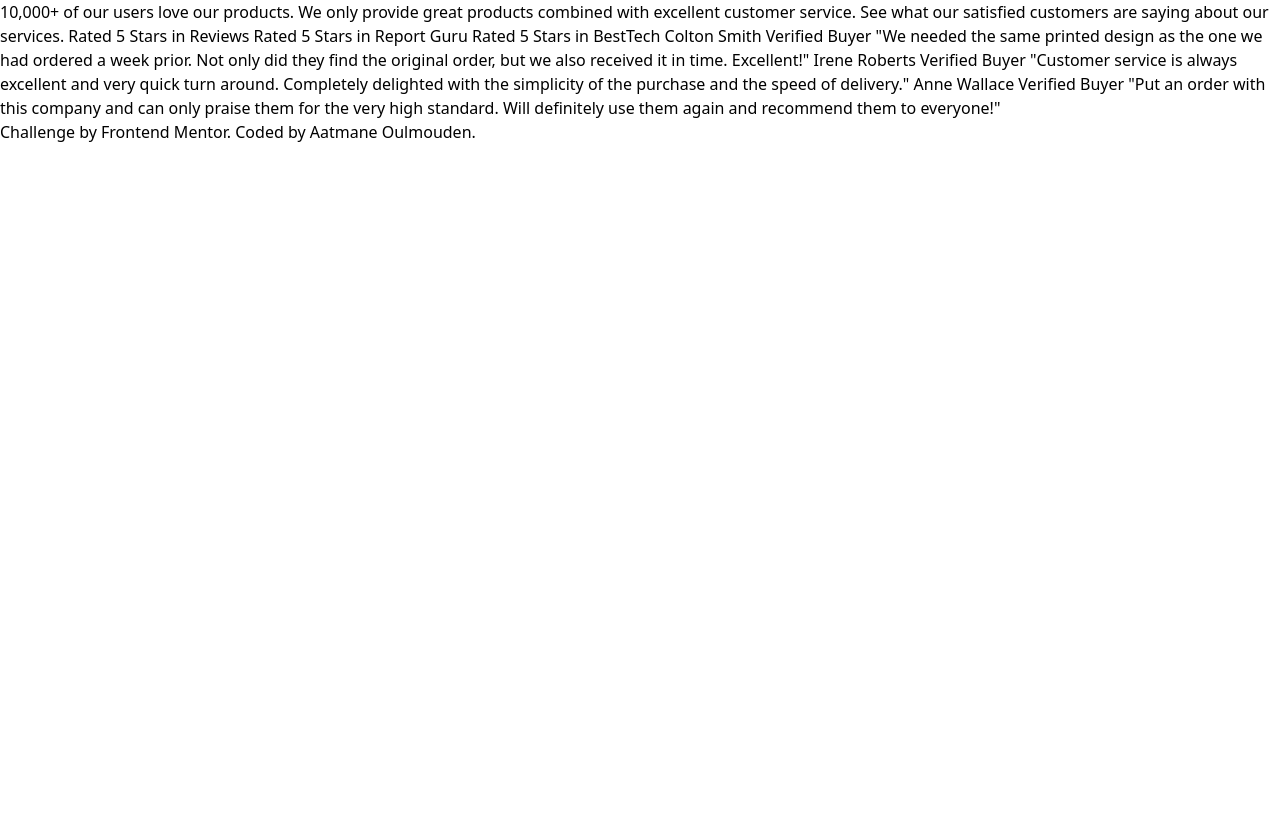
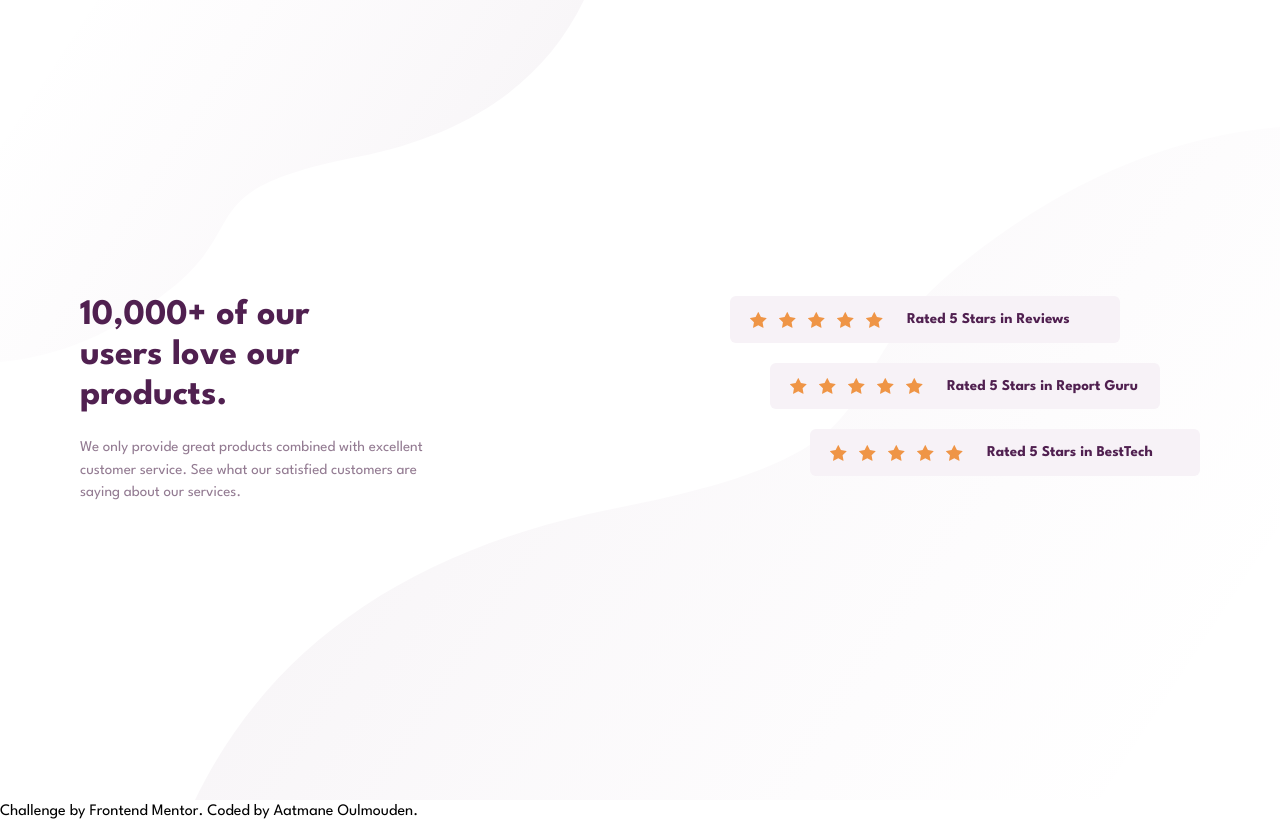
Before and after one commit to aatmaneoulmouden/social-proof-section, a website: page index.html in a window 1280 px wide. Before the commit the page ends 800 px from the top, so only its background shows below. Drawn offline with Linux system fonts and the light colour scheme.

Commit message:
Heading section

```diff
--- a/index.html
+++ b/index.html
@@ -13,7 +13,59 @@
 </head>
 
 <body>
-  10,000+ of our users love our products.
+  <main class="w-full h-screen relative">
+    <!-- start Patterns -->
+    <img src="./assets/images/bg-pattern-top-desktop.svg" alt="" class="top-pattern absolute top-0 left-0 -z-10">
+    <img src="./assets/images/bg-pattern-bottom-desktop.svg" alt="" class="bottom-pattern absolute right-0 bottom-0 -z-10">
+    <!-- end Patterns -->
+    <div class="container max-w-full">
+      <div class="h-screen flex justify-center items-center">
+        <section class="heading-wrapper w-full flex justify-between">
+          <div class="left">
+            <h1 class="text-4xl font-bold text-very-dark-magenta mb-5 max-w-[230px]">10,000+ of our users love our products.</h1>
+            <p class="text-body text-dark-grayish-magenta font-normal max-w-[348px]">
+              We only provide great products combined with excellent customer service.
+              See what our satisfied customers are saying about our services.
+            </p>
+          </div>
+          <div class="right w-fit">
+            <div class="review-card -ml-20">
+              <span class="starts-wrapper">
+                <img src="./assets/images/icon-star.svg" alt="star">
+                <img src="./assets/images/icon-star.svg" alt="star">
+                <img src="./assets/images/icon-star.svg" alt="star">
+                <img src="./assets/images/icon-star.svg" alt="star">
+                <img src="./assets/images/icon-star.svg" alt="star">
+              </span>
+              <p class="website">Rated 5 Stars in Reviews</p>
+            </div>
+            <div class="review-card -ml-10">
+              <span class="starts-wrapper">
+                <img src="./assets/images/icon-star.svg" alt="star">
+                <img src="./assets/images/icon-star.svg" alt="star">
+                <img src="./assets/images/icon-star.svg" alt="star">
+                <img src="./assets/images/icon-star.svg" alt="star">
+                <img src="./assets/images/icon-star.svg" alt="star">
+              </span>
+              <p class="website">Rated 5 Stars in Report Guru</p>
+            </div>
+            <div class="review-card">
+              <span class="starts-wrapper">
+                <img src="./assets/images/icon-star.svg" alt="star">
+                <img src="./assets/images/icon-star.svg" alt="star">
+                <img src="./assets/images/icon-star.svg" alt="star">
+                <img src="./assets/images/icon-star.svg" alt="star">
+                <img src="./assets/images/icon-star.svg" alt="star">
+              </span>
+              <p class="website">Rated 5 Stars in BestTech</p>
+            </div>
+          </div>
+        </section>
+        <section class="testimonials-wrapper"></section>
+      </div>
+    </div>
+  </main>
+  <!-- 10,000+ of our users love our products.
 
   We only provide great products combined with excellent customer service.
   See what our satisfied customers are saying about our services.
@@ -36,11 +88,12 @@
   Anne Wallace
   Verified Buyer
   "Put an order with this company and can only praise them for the very high
-  standard. Will definitely use them again and recommend them to everyone!"
+  standard. Will definitely use them again and recommend them to everyone!" -->
 
   <div class="attribution">
     Challenge by
-    <a href="https://www.frontendmentor.io?ref=challenge" target="_blank">Frontend Mentor</a>. Coded by <a href="#">Aatmane Oulmouden</a>.
+    <a href="https://www.frontendmentor.io?ref=challenge" target="_blank">Frontend Mentor</a>. Coded by <a
+      href="#">Aatmane Oulmouden</a>.
   </div>
 </body>
 
--- a/src/input.css
+++ b/src/input.css
@@ -1,3 +1,27 @@
+@import url('https://fonts.googleapis.com/css2?family=League+Spartan:wght@100..900&display=swap');
+
 @tailwind base;
 @tailwind components;
 @tailwind utilities;
+
+* {
+    font-family: "League Spartan", sans-serif;
+}
+
+@layer components {
+    .review-card {
+        @apply bg-light-grayish-magenta rounded-md px-5 py-3 w-[390px] flex items-center gap-x-6;
+    }
+
+    .review-card:not(:last-child) {
+        @apply mb-5;
+    }
+
+    .starts-wrapper {
+        @apply flex items-center gap-x-3;
+    }
+
+    .website {
+        @apply text-body font-bold text-very-dark-magenta;
+    }
+}
--- a/tailwind.config.js
+++ b/tailwind.config.js
@@ -2,7 +2,36 @@
 module.exports = {
   content: ["./**/*.{html,js}"],
   theme: {
-    extend: {},
+    container: {
+      center: true,
+      padding: {
+        DEFAULT: '1rem',
+        sm: '2rem',
+        lg: '4rem',
+        xl: '5rem',
+        '2xl': '6rem',
+      },
+    },
+    colors: {
+      "very-dark-magenta": "hsl(300, 43%, 22%)",
+      "soft-pink": "hsl(333, 80%, 67%)",
+      "dark-grayish-magenta": "hsl(303, 10%, 53%)",
+      "light-grayish-magenta": "hsl(300, 24%, 96%)",
+      "white": "hsl(0, 0%, 100%)",
+    },
+    fontWeight: {
+      normal: '400',
+      medium: '500',
+      bold: '700',
+    },
+    extend: {
+      fontFamily: {
+        main: ["League Spartan", "sans-serif"],
+      },
+      fontSize: {
+        body: '15px',
+      },
+    },
   },
   plugins: [],
 }
```
Also changed, not shown: assets/css/style.css.
